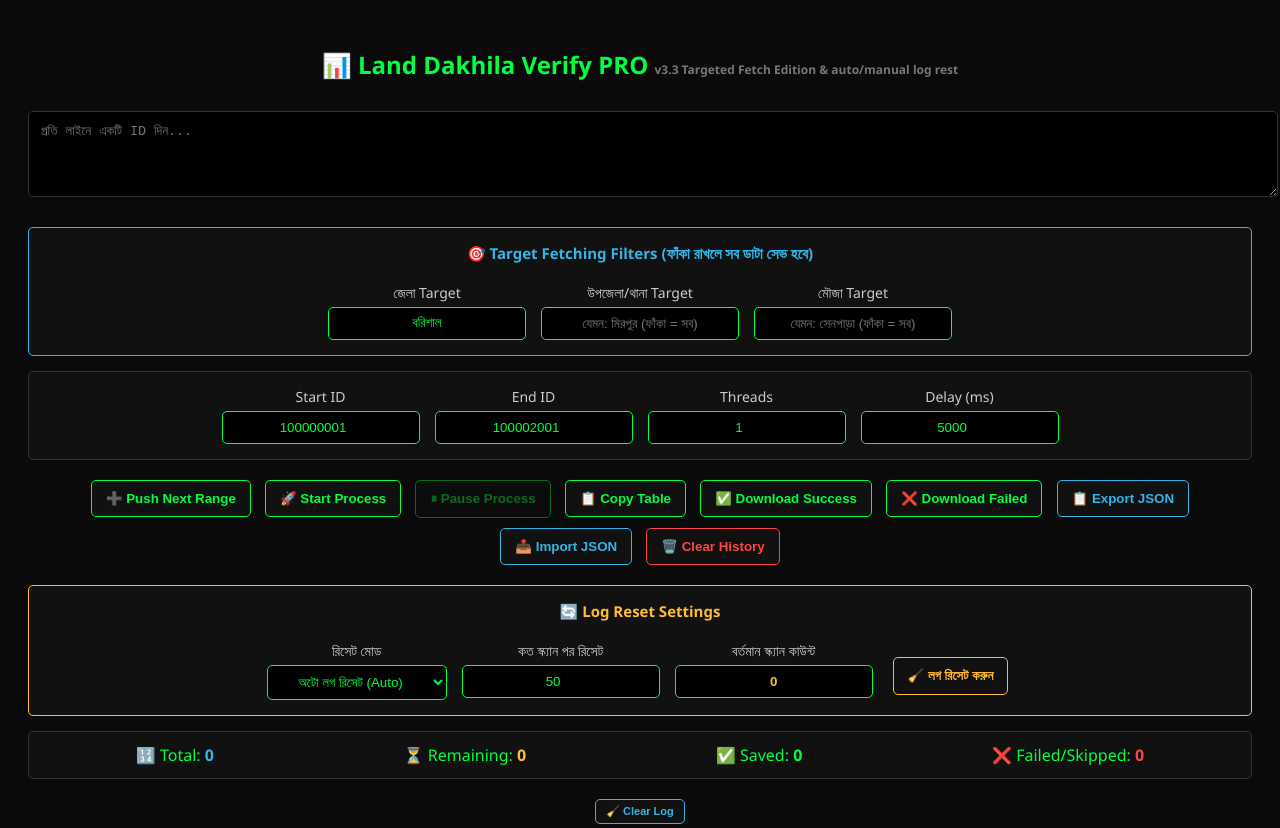
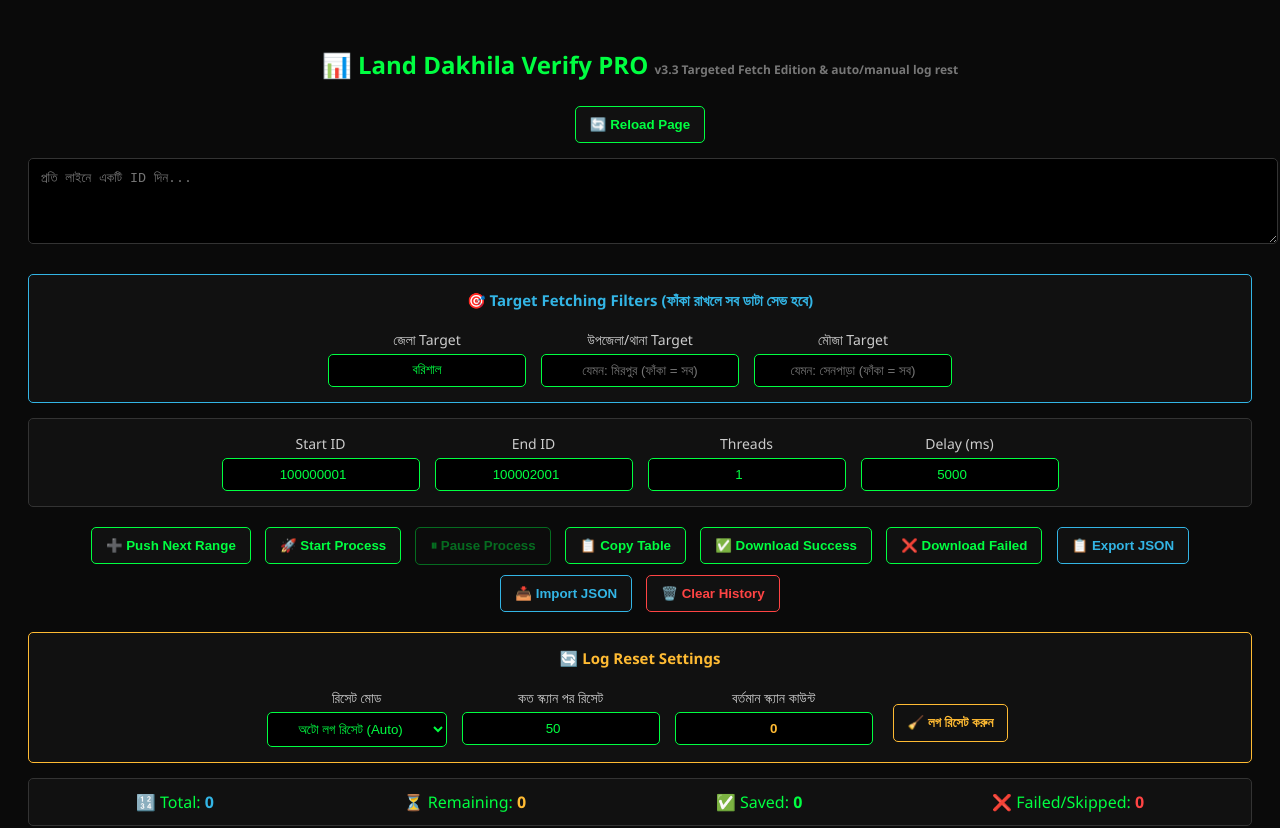
Before and after one commit to sumon2006m/Dakhila-Manager, a website: page www/index.html in a window 1280 px wide. Shown: the top 828 px of the page. Drawn offline with Linux system fonts and the light colour scheme.

Commit message:
Update index.html

```diff
--- a/www/index.html
+++ b/www/index.html
@@ -233,6 +233,11 @@ a:hover{
 v3.3 Targeted Fetch Edition & auto/manual log rest
 </small>
 </h2>
+
+<!-- Page Reload Button -->
+<div>
+    <button type="button" class="btn-reload" onclick="location.reload();">🔄 Reload Page</button>
+</div>
 
 <textarea id="idList" rows="4" placeholder="প্রতি লাইনে একটি ID দিন..."></textarea>
 
```
